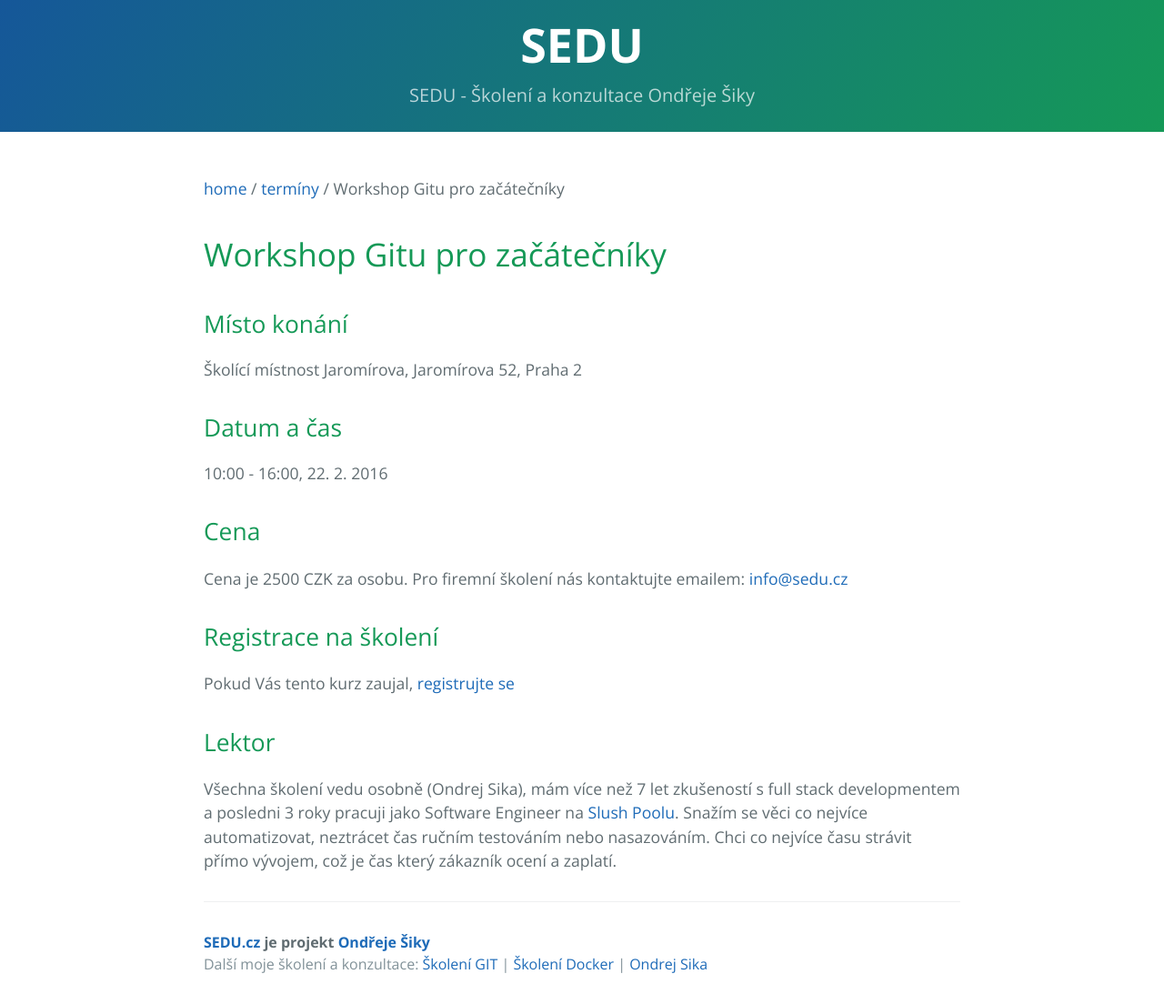
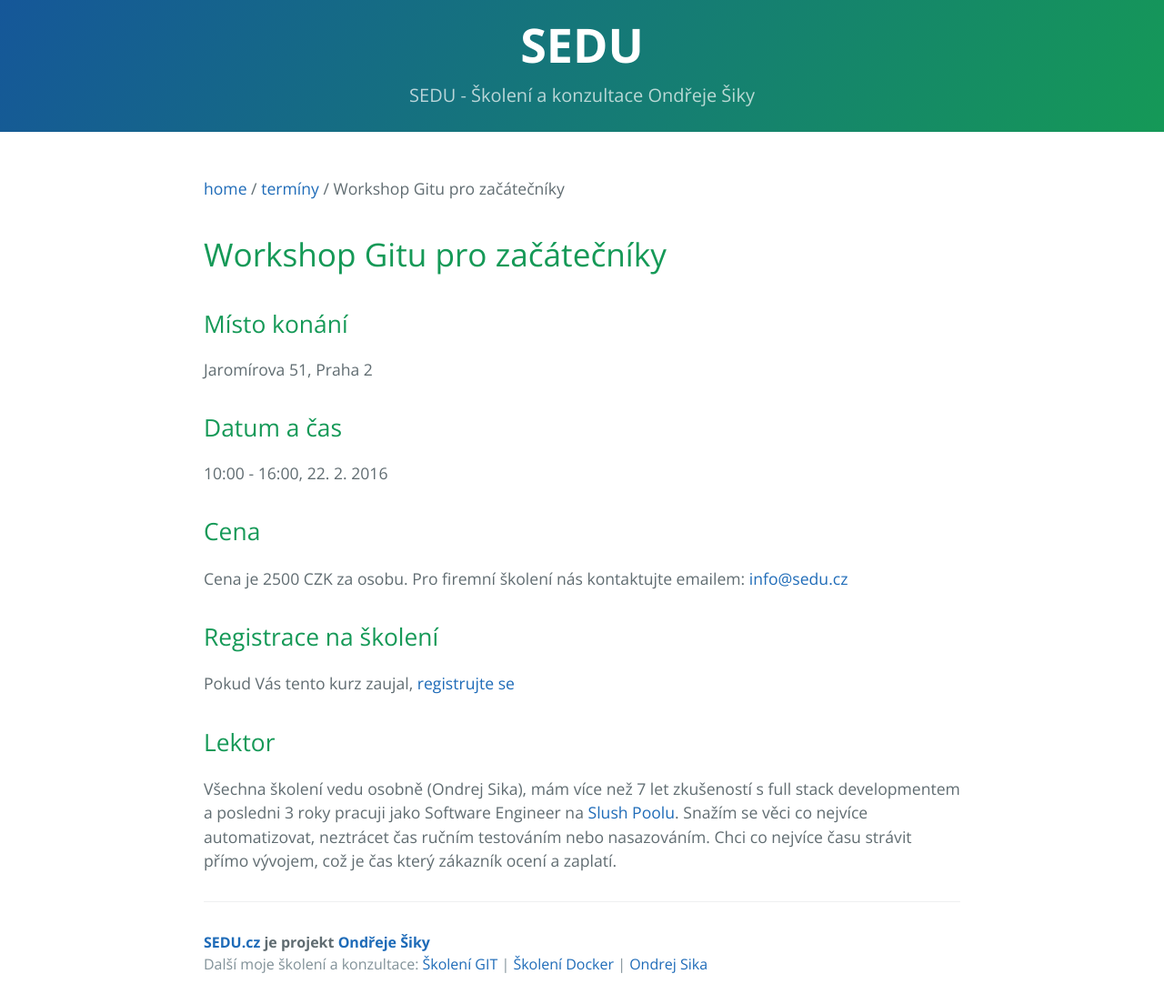
Before and after one commit to ondrejsika/sedu.cz, a Jekyll site: the page built from terminy/2017-02-22-workshop-gitu-pro-zacatecniky.md, in a window 1280 px wide. Shown: the whole page at 91% size. Built offline with Jekyll 4.4.1, drawn with Linux system fonts in a browser that asks for light colours.

Commit message:
fix workshop address

```diff
--- a/terminy/2017-02-22-workshop-gitu-pro-zacatecniky.md
+++ b/terminy/2017-02-22-workshop-gitu-pro-zacatecniky.md
@@ -4,5 +4,5 @@ title: Workshop Gitu pro začátečníky
 price: 2500
 date: 22. 2. 2016
 time: 10:00 - 16:00
-venue: Školící místnost Jaromírova, Jaromírova 52, Praha 2
+venue: Jaromírova 51, Praha 2
 ---
```
